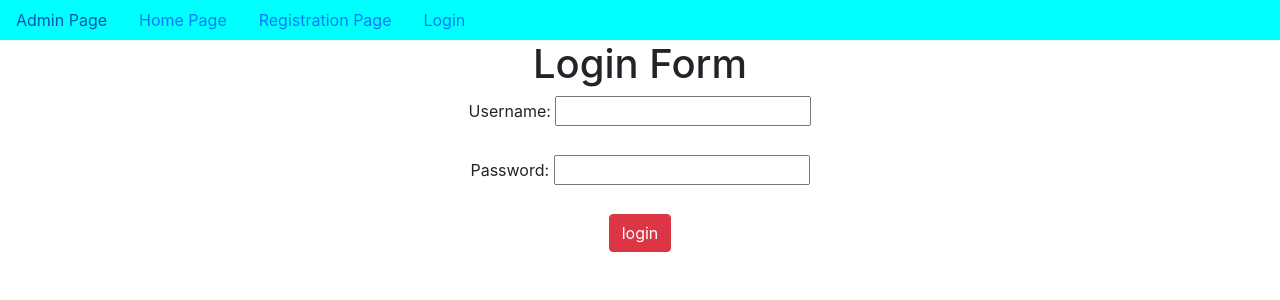
After one commit to Sivabokam7482/mythirtyeight-User_Registerations-project40, a Django app: page /login/ in a window 1280 px wide. The commit adds this page. Shown: the top 300 px of the page. Run offline with Django 4.2, Linux system fonts and the light colour scheme.

Commit message:
first commit

```diff
--- a/app1/views.py
+++ b/app1/views.py
@@ -1,10 +1,20 @@
 from django.shortcuts import render
 from app1.forms import *
-from django.http import HttpResponse
+from django.http import HttpResponse,HttpResponseRedirect
+from django.core.mail import send_mail
+from django.contrib.auth import authenticate,login,logout
+from django.urls import reverse
 
-from django.core.mail import send_mail
+from django.contrib.auth.decorators import  login_required
+
+
 # Create your views here.
 def home(request):
+    if request.session.get('username'):
+        username=request.session.get('username')
+        d={'username':username}
+
+        return render(request,'home.html',d)
     return render(request,'home.html')
 
 def register(request):
@@ -33,8 +43,28 @@ def register(request):
             [UFO.email],fail_silently=False
             )
 
-
-
             return HttpResponse('Registration Successfully')
 
     return render(request,'Registration.html',d)
+
+
+
+def userlogin(request):
+    if request.method=='POST':
+        username=request.POST['un']
+        password=request.POST['pw']
+        user=authenticate(username=username,password=password)
+
+        if user and user.is_active:
+            login(request,user)
+            request.session['username']=username
+            return HttpResponseRedirect(reverse('Home'))
+        else:
+            return HttpResponse('you are not an authenticated user')
+
+    return render(request,'user_login.html')
+
+@login_required
+def userlogout(request):
+    logout(request)
+    return HttpResponseRedirect(reverse('Home'))
--- a/project40/urls.py
+++ b/project40/urls.py
@@ -22,4 +22,6 @@ urlpatterns = [
     path('admin/', admin.site.urls),
     path('home/',home,name='Home'),
     path('register/',register,name='Register'),
+    path('login/',userlogin,name='userlogin'),
+    path('logout/',userlogout,name='userlogout'),
 ]+static(settings.MEDIA_URL, document_root=settings.MEDIA_ROOT)
--- a/templates/dummy.html
+++ b/templates/dummy.html
@@ -14,9 +14,15 @@
   <body>
     <center>
         <nav  class="nav" style="background-color: aqua;">
-            <a href="{% url 'admin:index' %}" class="nav-link">Admin Page</a>
-            <a href="{% url 'Home' %}" class="nav-link">Home Page</a>
-            <a href="{% url 'Register' %}" class="nav-link">Registration Page</a>
+          <a href="{% url 'admin:index' %}" class="nav-link">Admin Page</a>
+          <a href="{% url 'Home' %}" class="nav-link">Home Page</a>
+          <a href="{% url 'Register' %}" class="nav-link">Registration Page</a>
+
+          {% if user.is_authenticated %}
+            <a href="{% url 'userlogout' %}" class="nav-link">Logout</a>
+          {% else %}
+            <a href="{% url 'userlogin' %}" class="nav-link">Login</a>
+          {% endif %}
         </nav>
 
     {% block body %}
--- /dev/null
+++ b/templates/user_login.html
@@ -0,0 +1,21 @@
+{% extends 'dummy.html' %}
+
+{% block title %}
+    <title>login page</title>
+{% endblock %}
+
+{% block body %}
+<h1>Login Form</h1>
+<form method="POST">
+    {% csrf_token %}
+
+    <label for="un">Username:</label>
+    <input type="text" name="un" id="un"><br><br>
+
+    <label for="pw">Password:</label>
+    <input type="password" name="pw" id="pw"><br><br>
+
+
+    <input type="submit" value="login" class="btn btn-danger">
+</form>
+{% endblock %}
```
Also changed, not shown: templates/home.html (+6 -1 lines), db.sqlite3.
